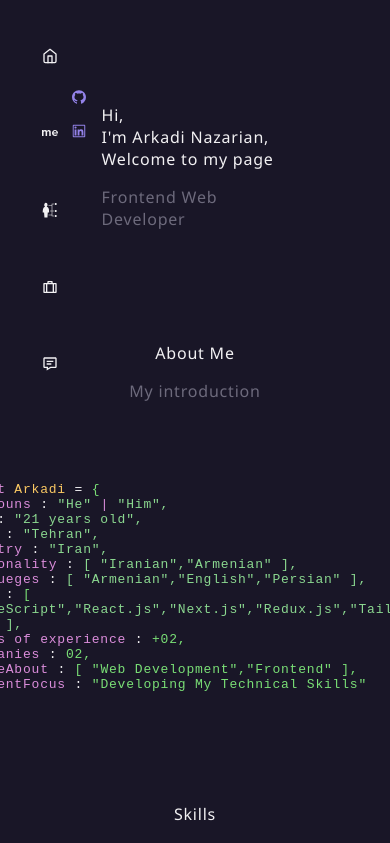
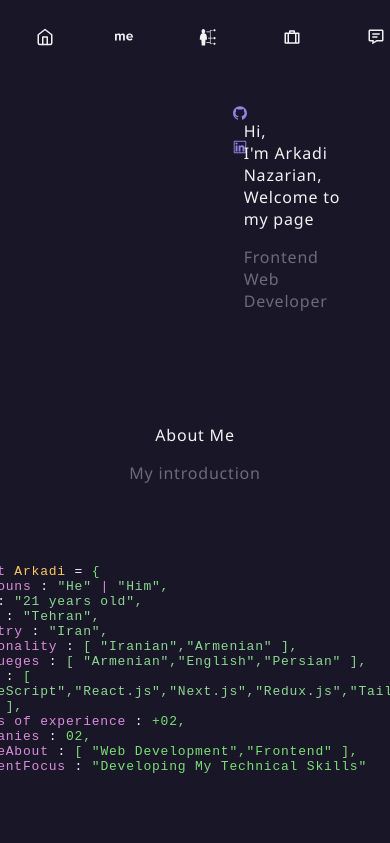
Before and after one commit to ArkadiNazarian/portfolio, a React (Create React App) app: page / in a window 390 px wide. Shown: the top 843 px of the page. Built offline with nearby package versions, Linux system fonts and the light colour scheme.

Commit message:
debug the tablet mode

```diff
--- a/src/App.tsx
+++ b/src/App.tsx
@@ -13,17 +13,17 @@ import { GiSkills } from "react-icons/gi";
 export function App() {
   return (
     <div className="tw-h-screen tw-bg-background tw-tracking-wider">
-      <div className='tw-grid tw-grid-cols-8'>
-        <div className='tw-col-start-1'>
-          <div className="tw-flex tw-text-primary tw-flex-col tw-sticky tw-top-5 ">
-            <Link to="home" smooth={true} duration={1000}><FiHome className="laptop:tw-text-4xl tablet:tw-text-3xl tw-w-7 tw-cursor-pointer tw-m-7 hover:tw-text-purple" /></Link>
-            <Link to="about" smooth={true} duration={1000}><SiAboutdotme className="laptop:tw-text-4xl tablet:tw-text-3xl tw-w-7 tw-cursor-pointer tw-m-7 hover:tw-text-purple" /></Link>
-            <Link to="skills" smooth={true} duration={1000}><GiSkills className="laptop:tw-text-4xl tablet:tw-text-3xl tw-w-7 tw-cursor-pointer tw-m-7 hover:tw-text-purple" /></Link>
-            <Link to="qualification" smooth={true} duration={1000}><RiSuitcaseLine className="laptop:tw-text-4xl tablet:tw-text-3xl tw-w-7 tw-cursor-pointer tw-m-7 hover:tw-text-purple" /></Link>
-            <Link to="contact" smooth={true} duration={1000}><BiMessageDetail className="laptop:tw-text-4xl tablet:tw-text-3xl tw-w-7 tw-cursor-pointer tw-m-7 hover:tw-text-purple" /></Link>
+      <div>
+        <div className='tw-fixed tw-top-0 tw-z-50'>
+          <div className="laptop:tw-flex tablet:tw-flex mobile:tw-flex mobile:tw-flex-row mobile:tw-bg-background tw-text-primary laptop:tw-flex-col tablet:tw-flex-row tablet:tw-justify-between laptop:tw-w-auto tablet:tw-w-[100vw] mobile:tw-w-[100vw]">
+            <Link to="home" smooth={true} duration={1000}><FiHome className="laptop:tw-text-4xl tablet:tw-text-3xl mobile:tw-text-lg laptop:tw-w-7 tw-cursor-pointer tw-m-7 hover:tw-text-purple" /></Link>
+            <Link to="about" smooth={true} duration={1000}><SiAboutdotme className="laptop:tw-text-4xl tablet:tw-text-3xl mobile:tw-text-lg tw-w-7 tw-cursor-pointer tw-m-7 hover:tw-text-purple" /></Link>
+            <Link to="skills" smooth={true} duration={1000}><GiSkills className="laptop:tw-text-4xl tablet:tw-text-3xl mobile:tw-text-lg tw-w-7 tw-cursor-pointer tw-m-7 hover:tw-text-purple" /></Link>
+            <Link to="qualification" smooth={true} duration={1000}><RiSuitcaseLine className="laptop:tw-text-4xl tablet:tw-text-3xl mobile:tw-text-lg tw-w-7 tw-cursor-pointer tw-m-7 hover:tw-text-purple" /></Link>
+            <Link to="contact" smooth={true} duration={1000}><BiMessageDetail className="laptop:tw-text-4xl tablet:tw-text-3xl mobile:tw-text-lg tw-w-7 tw-cursor-pointer tw-m-7 hover:tw-text-purple" /></Link>
           </div>
         </div>
-        <div className='tw-bg-background tw-col-start-2 tw-col-end-8'>
+        <div className='tw-bg-background '>
           <section id='home'>
             <Home />
           </section>
--- a/src/Contact/view.tsx
+++ b/src/Contact/view.tsx
@@ -5,16 +5,16 @@ import { IProps } from "./model";
 
 export const View = (props: IProps) => {
     return (
-        <div className="tw-pt-20 tw-mb-16">
+        <div className="tw-pt-20 tw-pb-20">
             <div className="tw-text-center">
-                <p className="laptop:tw-text-4xl tablet:tw-text-3xl tw-text-primary">Contact Me</p>
+                <p className="laptop:tw-text-4xl tablet:tw-text-3xl tw-text-primary ">Contact Me</p>
                 <p className="laptop:tw-text-xl tablet:tw-text-lg tw-text-secondary">Get in touch</p>
             </div>
-            <form ref={props.form} onSubmit={props.action_submit} className="laptop:tw-flex laptop:tw-justify-center laptop:tw-items-center laptop:tw-gap-[2vw]">
+            <form ref={props.form} onSubmit={props.action_submit} className="laptop:tw-flex laptop:tw-justify-center laptop:tw-items-center laptop:tw-gap-[2vw] tablet:tw-flex tablet:tw-justify-center tablet:tw-items-center tablet:tw-gap-[4vw]">
                 <div>
                     <input
                         placeholder="Your Email"
-                        className="tw-pl-2 laptop:tw-text-xl tw-outline-none tablet:tw-text-lg focus:tw-border-2 focus:tw-border-purple tw-placeholder-background tw-bg-secondary tw-border-2 laptop:tw-w-[12vw] tablet:tw-w-1/2 tw-rounded-md tw-h-[2.2vw]"
+                        className="tw-pl-2 laptop:tw-text-xl tw-outline-none tablet:tw-text-lg focus:tw-border-2 focus:tw-border-purple tw-placeholder-background tw-bg-secondary tw-border-2 tw-min-w-[12vw]  tw-rounded-md tw-min-h-[2.2vw]"
                         name="email"
                         type="email"
                         value={props.form_data.email}
@@ -24,14 +24,14 @@ export const View = (props: IProps) => {
                 <div>
                     <textarea
                         placeholder="Message"
-                        className="laptop:tw-text-2xl tablet:tw-text-xl tw-outline-none focus:tw-border-2 focus:tw-border-purple tw-placeholder-background tw-pt-2 tw-pl-1 tw-bg-secondary tw-border-2 laptop:tw-min-w-[24vw] tablet:tw-w-1/2 tw-rounded-md tw-min-h-[2vw]"
+                        className="laptop:tw-text-2xl tablet:tw-text-xl tw-outline-none focus:tw-border-2 focus:tw-border-purple tw-placeholder-background tw-pt-2 tw-pl-1 tw-bg-secondary tw-border-2 tw-min-w-[24vw] tw-rounded-md tw-min-h-[2vw]"
                         name="message"
                         value={props.form_data.message}
                         onChange={props.handleChange}
                     />
                 </div>
-                <div className="tw-flex tw-flex-row tw-items-center">
-                    <button type="submit" className=" tw-rounded-md laptop:tw-h-14 tablet:tw-h-12 tw-w-32 laptop:tw-text-xl tablet:tw-text-lg tw-flex tw-justify-center tw-items-center tw-bg-purple tw-text-primary">Send <BiSend className="tw-pl-2 laptop:tw-text-2xl tablet:tw-text-xl" /> </button>
+                <div className="tw-flex tw-flex-row tw-items-center tw-group">
+                    <button type="submit" className=" tw-transition-all hover:tw-scale-110 tw-cursor-pointer tw-rounded-md laptop:tw-h-14 tablet:tw-h-12 tw-w-32 laptop:tw-text-xl tablet:tw-text-lg tw-flex tw-justify-center tw-items-center tw-bg-purple tw-text-primary">Send <BiSend className="tw-pl-2 laptop:tw-text-2xl tablet:tw-text-xl tw-transition-all group-hover:tw-translate-x-2" /> </button>
                     <GridLoader color="#9382E8" className="tw-ml-2" loading={props.loading} size={5} />
                 </div>
             </form>
--- a/src/Home/home.tsx
+++ b/src/Home/home.tsx
@@ -1,7 +1,7 @@
 import { AiOutlineLinkedin, AiFillGithub } from 'react-icons/ai';
 export const Home = () => {
     return (
-        <div className='tw-grid tw-grid-cols-6 tw-pt-20'>
+        <div className='tw-grid tw-grid-cols-6 tw-pt-24 tw-pl-52'>
             <div className='laptop:tw-text-3xl tablet:tw-text-2xl tw-flex tw-flex-col laptop:tw-mt-20 laptop:tw-ml-1'>
                 <a className='tw-cursor-pointer tw-mb-3 tw-pl-4 tw-text-purple ' href='https://github.com/ArkadiNazarian' target="_blank" rel="noreferrer noopener"><AiFillGithub /></a>
                 <a className='tw-cursor-pointer tw-pl-4 tw-text-purple ' href='https://www.linkedin.com/in/arkadi-nazarian-ab17b2231/' target="_blank" rel="noreferrer noopener" ><AiOutlineLinkedin /></a>
--- a/src/Skills/skills.tsx
+++ b/src/Skills/skills.tsx
@@ -19,7 +19,7 @@ export const Skills = () => {
                 <p className="laptop:tw-text-4xl tablet:tw-text-3xl tw-text-primary">Skills</p>
                 <p className="laptop:tw-text-xl tablet:tw-text-lg tw-text-secondary">My technical level</p>
             </div>
-            <div className={`tw-flex tw-flex-row tw-justify-center tw-transition-all tw-duration-[1000ms] ${isCollapsed ? "tw-h-[35rem]" : "tw-h-64"}`}>
+            <div className={`tw-flex tw-flex-row tw-justify-center tw-transition-all tw-duration-[1000ms] ${isCollapsed ? "tw-h-[35rem]" : "tw-h-72"}`}>
                 <div className="tw-mr-10">
                     <p className="laptop:tw-text-2xl tablet:tw-text-xl tw-text-primary tw-flex tw-items-center tw-cursor-pointer" onClick={handle_toggle_click}><VscCode className="laptop:tw-text-3xl tablet:tw-text-2xl tw-text-purple tw-pr-4" />Frontent Developer <BsChevronCompactDown className={`laptop:tw-text-3xl tablet:tw-text-2xl tw-text-purple tw-pl-4 tw-transition-all tw-duration-1000 tw-origin-custom-origin ${isCollapsed ? "tw-rotate-0" : "tw--rotate-180"}`} /></p>
                     <p className={`tw-flex laptop:tw-text-base tablet:tw-text-sm tw-text-purple tw-transition-all tw-duration-[2000ms] ${isCollapsed ? "tw-opacity-100" : "tw-opacity-0"}`}>React.js</p>
@@ -41,12 +41,13 @@ export const Skills = () => {
                 <div className="tw-ml-10">
                     <p className="laptop:tw-text-2xl tablet:tw-text-xl tw-text-primary tw-flex tw-items-center tw-cursor-pointer" onClick={other_handle_toggle_click}><RiComputerLine className="laptop:tw-text-3xl tablet:tw-text-2xl tw-text-purple tw-pr-4" />Other Skills <BsChevronCompactDown className={`laptop:tw-text-3xl tablet:tw-text-2xl tw-text-purple tw-pl-4 tw-transition-all tw-duration-1000 tw-origin-custom-origin ${otherisCollapsed ? "tw-rotate-0" : "tw--rotate-180"}`} /></p>
                     <p className={`tw-flex laptop:tw-text-base tablet:tw-text-sm tw-text-purple tw-transition-all tw-duration-1000 ${otherisCollapsed ? "tw-opacity-100" : "tw-opacity-0"}`}>Git</p>
-                    <p className={`tw-flex laptop:tw-text-base tablet:tw-text-sm tw-text-purple tw-transition-all tw-duration-1000 ${otherisCollapsed ? "tw-opacity-100" : "tw-opacity-0"}`}>GitHub</p>
-                    <p className={`tw-flex laptop:tw-text-base tablet:tw-text-sm tw-text-purple tw-transition-all tw-duration-1000 ${otherisCollapsed ? "tw-opacity-100" : "tw-opacity-0"}`}>GitLab</p>
-                    <p className={`tw-flex laptop:tw-text-base tablet:tw-text-sm tw-text-purple tw-transition-all tw-duration-1000 ${otherisCollapsed ? "tw-opacity-100" : "tw-opacity-0"}`}>Vercel</p>
-                    <p className={`tw-flex laptop:tw-text-base tablet:tw-text-sm tw-text-purple tw-transition-all tw-duration-1000 ${otherisCollapsed ? "tw-opacity-100" : "tw-opacity-0"}`}>Postman</p>
-                    <p className={`tw-flex laptop:tw-text-base tablet:tw-text-sm tw-text-purple tw-transition-all tw-duration-[1500ms] ${otherisCollapsed ? "tw-opacity-100" : "tw-opacity-0"}`}>Jira</p>
-                    <p className={`tw-flex laptop:tw-text-base tablet:tw-text-sm tw-text-purple tw-transition-all tw-duration-[2000ms] ${otherisCollapsed ? "tw-opacity-100" : "tw-opacity-0"}`}>Figma</p>
+                    <p className={`tw-flex laptop:tw-text-base tablet:tw-text-sm tw-text-purple tw-transition-all tw-duration-[1200ms] ${otherisCollapsed ? "tw-opacity-100" : "tw-opacity-0"}`}>GitHub</p>
+                    <p className={`tw-flex laptop:tw-text-base tablet:tw-text-sm tw-text-purple tw-transition-all tw-duration-[1400ms] ${otherisCollapsed ? "tw-opacity-100" : "tw-opacity-0"}`}>GitLab</p>
+                    <p className={`tw-flex laptop:tw-text-base tablet:tw-text-sm tw-text-purple tw-transition-all tw-duration-[1600ms] ${otherisCollapsed ? "tw-opacity-100" : "tw-opacity-0"}`}>Vercel</p>
+                    <p className={`tw-flex laptop:tw-text-base tablet:tw-text-sm tw-text-purple tw-transition-all tw-duration-[1800ms] ${otherisCollapsed ? "tw-opacity-100" : "tw-opacity-0"}`}>Postman</p>
+                    <p className={`tw-flex laptop:tw-text-base tablet:tw-text-sm tw-text-purple tw-transition-all tw-duration-[2000ms] ${otherisCollapsed ? "tw-opacity-100" : "tw-opacity-0"}`}>Jira</p>
+                    <p className={`tw-flex laptop:tw-text-base tablet:tw-text-sm tw-text-purple tw-transition-all tw-duration-[2200ms] ${otherisCollapsed ? "tw-opacity-100" : "tw-opacity-0"}`}>Figma</p>
+                    <p className={`tw-flex laptop:tw-text-base tablet:tw-text-sm tw-text-purple tw-transition-all tw-duration-[2400ms] ${otherisCollapsed ? "tw-opacity-100" : "tw-opacity-0"}`}>Slack</p>
                 </div>
             </div>
         </div>
--- a/tailwind.config.js
+++ b/tailwind.config.js
@@ -19,7 +19,7 @@ module.exports = {
       'background-gray':'#374151'
     },
     screens: {
-      'mobile': '640px',
+      'mobile': '300px',
       'tablet': '768px',
       'laptop': '1024px'
     },
```
